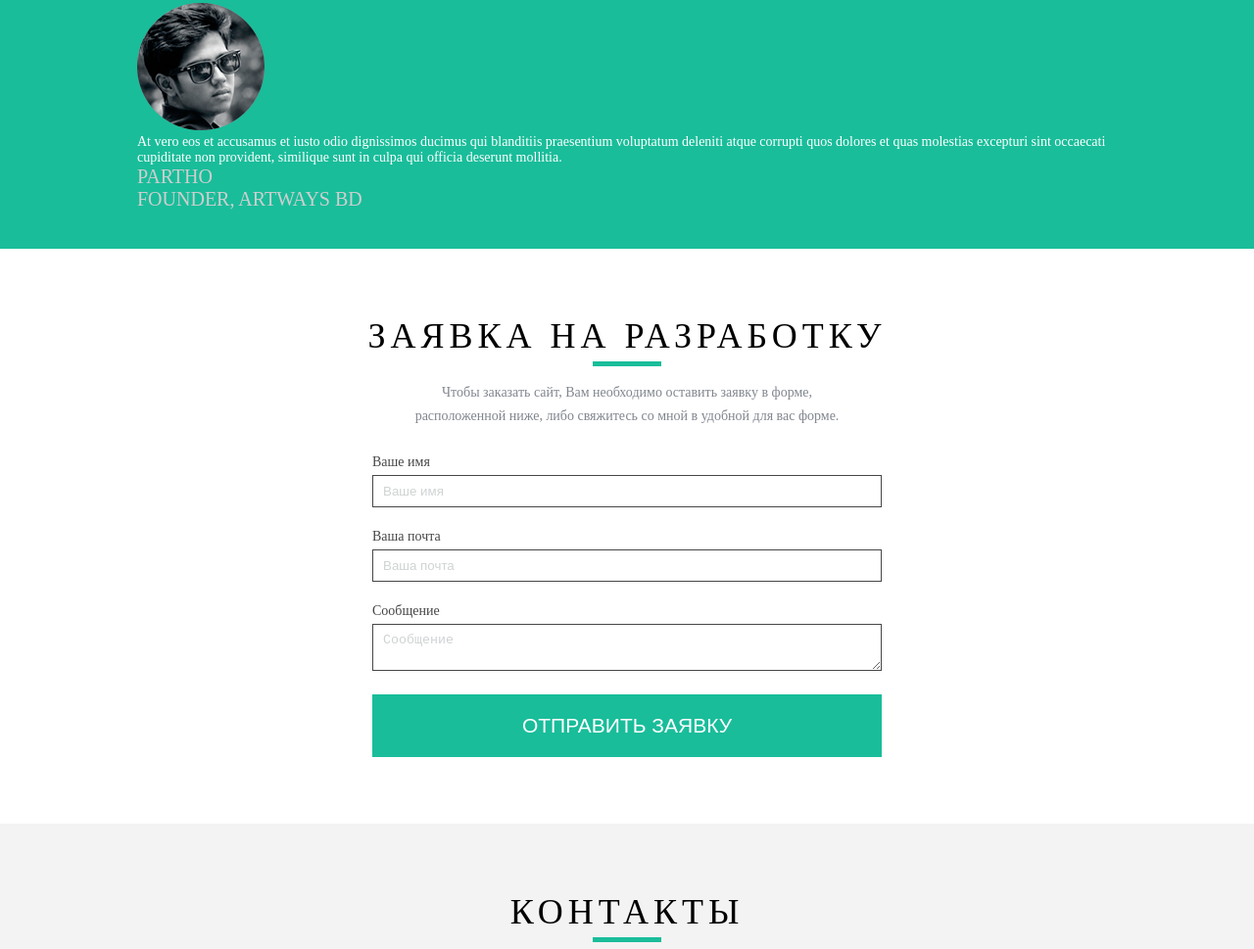
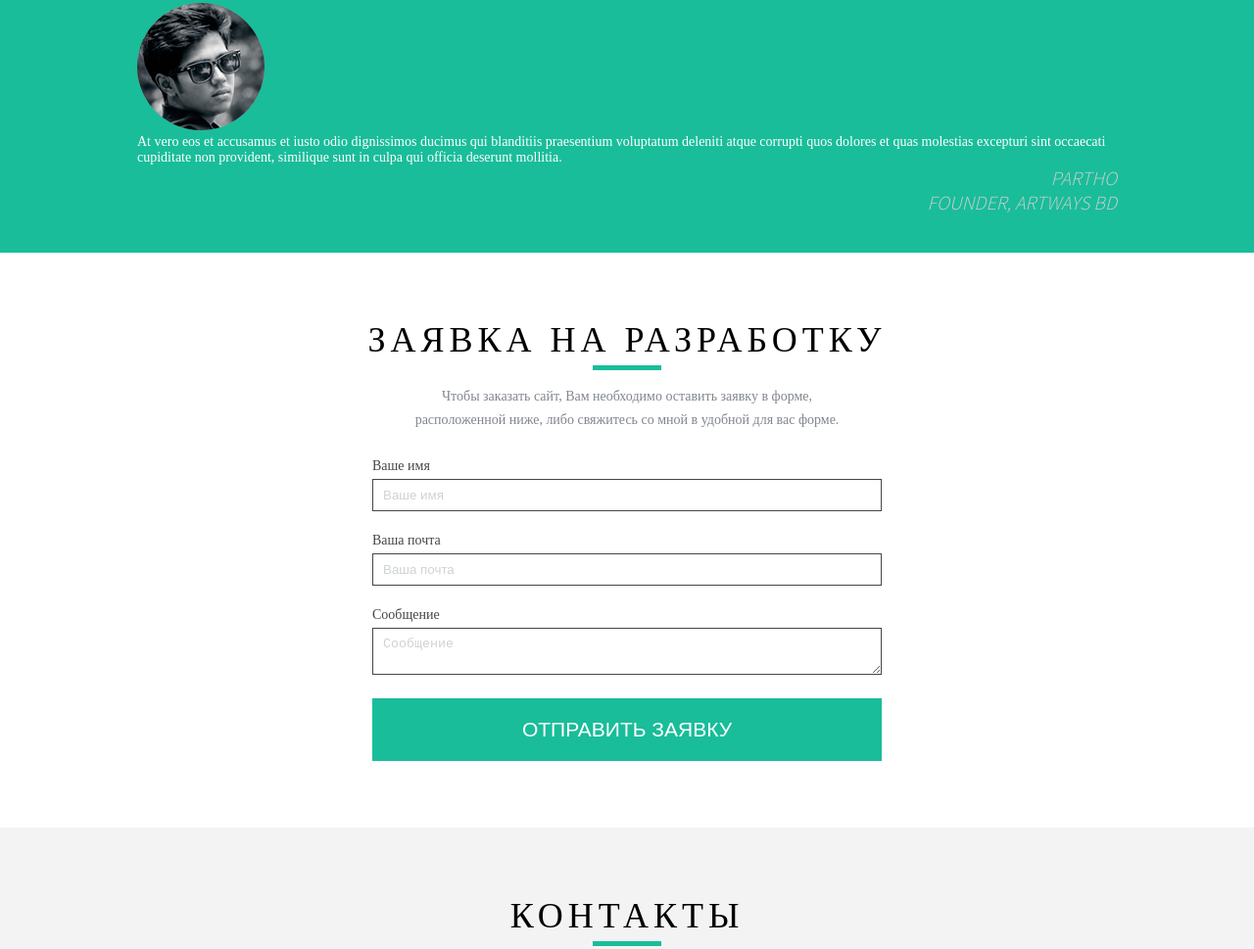
Before and after one commit to northconstellation/portfolio, a plain HTML site: page index.html in a window 1280 px wide. Shown: the part 2452-3421 px from the top of the page at 98% size. Drawn offline with Linux system fonts and the light colour scheme; files that its build step writes are made by us from their sources; files whose address does not match are found by name; a web font is replaced by a local one.

Commit message:
testim right

```diff
--- a/css/style.css
+++ b/css/style.css
@@ -364,11 +364,17 @@ ul {
 .b-testimRight__author {
     color: #cecece;
     font-size: 20px;
+    text-align: right;
+    font-family: 'sourcesanspro-light';
+    font-style: italic;
 }
 
 .b-testimRight__prof {
     color: #cecece;
     font-size: 20px;
+    text-align: right;
+    font-family: 'sourcesanspro-light';
+    font-style: italic;
 }
 /*b-container__testim end*/
 
```
